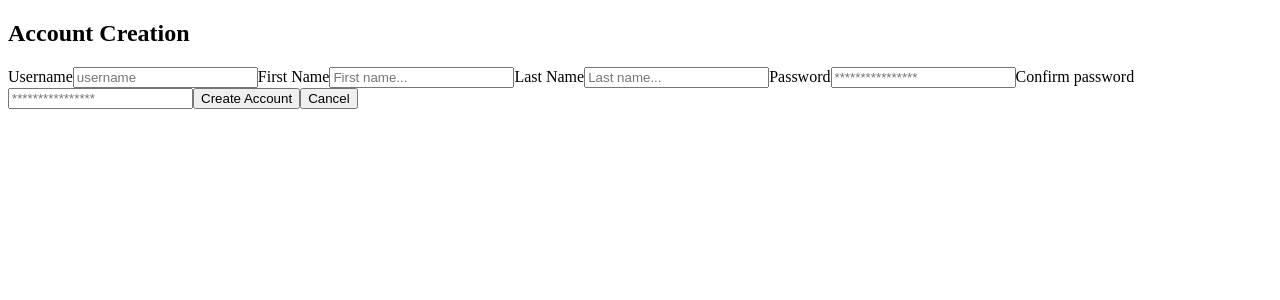
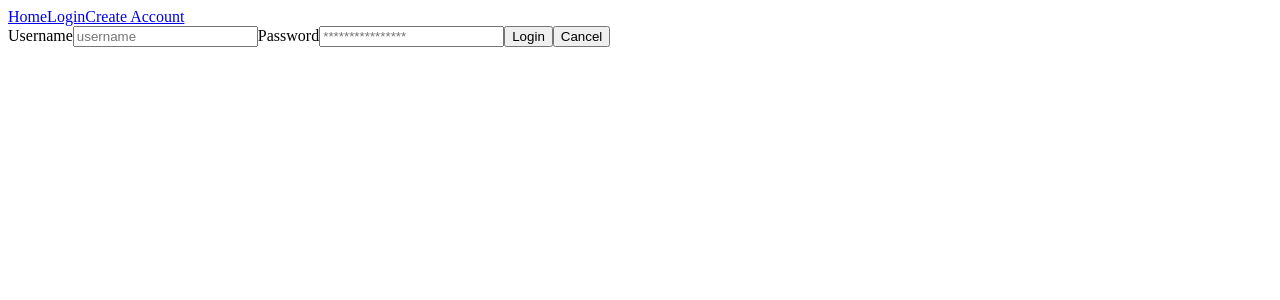
Before and after one commit to yepitsaname/z-prefix-crud, a React (Vite) app in the folder app/: page /login in a window 1280 px wide. Shown: the top 300 px of the page. Built offline with nearby package versions, Linux system fonts and the light colour scheme.

Commit message:
login works, however cookies dont seem to be set

```diff
--- a/app/components/Login.jsx
+++ b/app/components/Login.jsx
@@ -1,4 +1,4 @@
-import { payload_LoginUser, build_Get, fetch_Users } from "../utils/forms";
+import { payload_LoginUser, build_Post, fetch_Login } from "../utils/forms";
 
 export default function Login(){
   /**
@@ -8,8 +8,8 @@ export default function Login(){
   const handleSubmit = (event) => {
     event.preventDefault();
     const payload = payload_LoginUser(event.target);
-    const request = build_Get(payload);
-    fetch_Users(request);
+    const request = build_Post(payload);
+    fetch_Login(request);
   }
 
   return (
--- a/app/src/App.jsx
+++ b/app/src/App.jsx
@@ -1,10 +1,21 @@
+import { Routes, Route, Link } from "react-router-dom";
+
 import CreateAccount from "../components/CreateAccount";
+import Login from "../components/Login";
 
 export default function App() {
 
   return (
     <>
-      <CreateAccount />
+      <Link to="/">Home</Link>
+      <Link to="/login">Login</Link>
+      <Link to="/create-account">Create Account</Link>
+
+      <Routes>
+        <Route path="/" element={<></>} />
+        <Route path="/create-account" element={<CreateAccount/>} />
+        <Route path="/login" element={<Login/>} />
+      </Routes>
     </>
   )
 }
--- a/app/src/main.jsx
+++ b/app/src/main.jsx
@@ -1,9 +1,9 @@
-import { StrictMode } from 'react'
+import { BrowserRouter as Router } from 'react-router-dom';
 import { createRoot } from 'react-dom/client'
 import App from './App.jsx'
 
 createRoot(document.getElementById('root')).render(
-  <StrictMode>
+  <Router>
     <App />
-  </StrictMode>,
+  </Router>,
 )
--- a/app/utils/forms.js
+++ b/app/utils/forms.js
@@ -1,3 +1,5 @@
+const URL = 'http://localhost:5050'
+
 /**
  * Takes event target data and transforms it into a useable payload
  * @param {Event.target} data
@@ -53,7 +55,7 @@ export function build_Get (payload){
  * @param {Object} request request parameters
  */
 export function fetch_CreateUser(request){
-  fetch('http://localhost:5050/users',request)
+  fetch(`${URL}/users`,request)
   .then(res => {
     if(res.status != 201){ throw new Error(res.statusText)}
   })
@@ -62,13 +64,14 @@ export function fetch_CreateUser(request){
 
 
 /**
- * Takes a request and GETs to the /users endpoint
+ * Takes a request and POSTs to the /login endpoint
  * @param {Object} request request parameters
  */
 export function fetch_Login(request){
-  fetch('http://localhost:5050/users',request)
+  fetch(`${URL}/login`,request)
   .then(res => {
     if(res.status != 201){ throw new Error(res.statusText)}
+    console.log(res.headers.getSetCookie())
   })
   .catch(err => console.error(err));
 }
```
Also changed, not shown: 1 other file (tests, documents, lock files or other folders).
